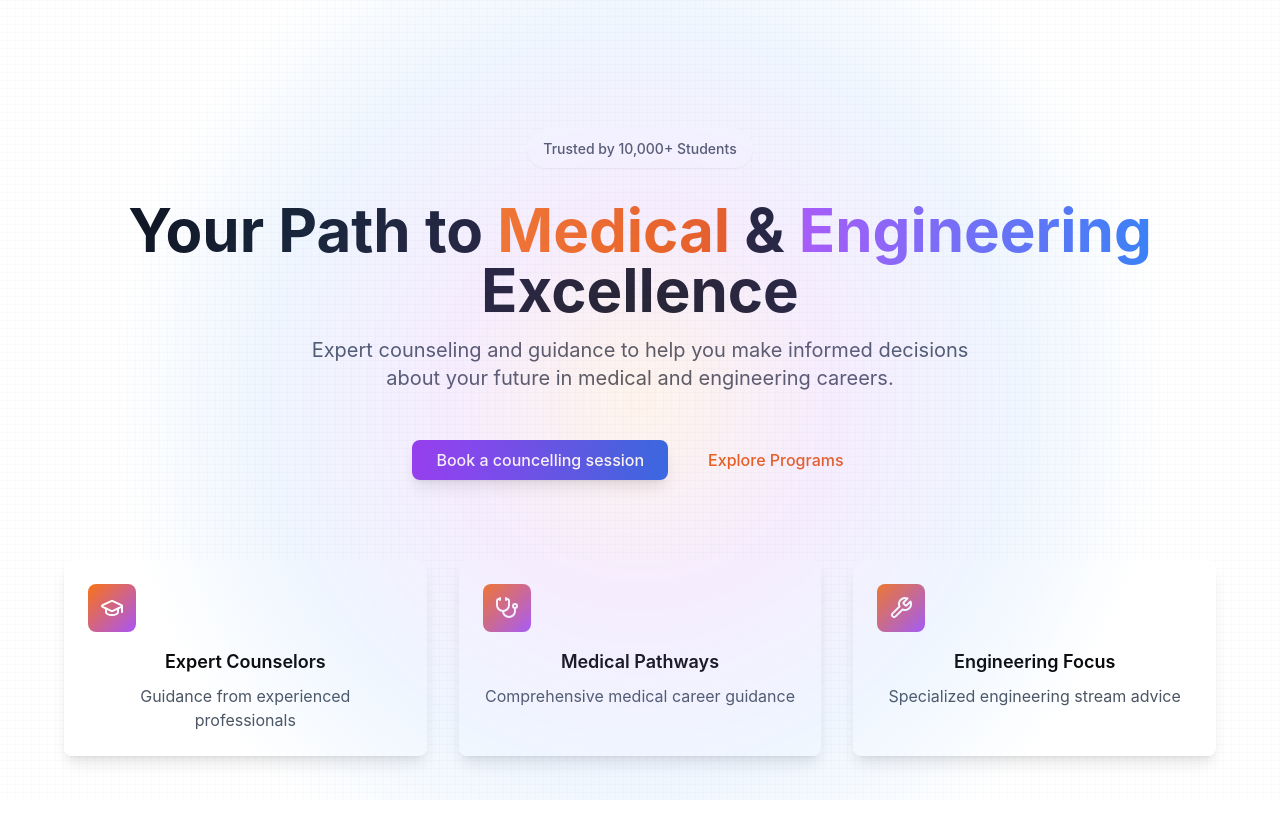
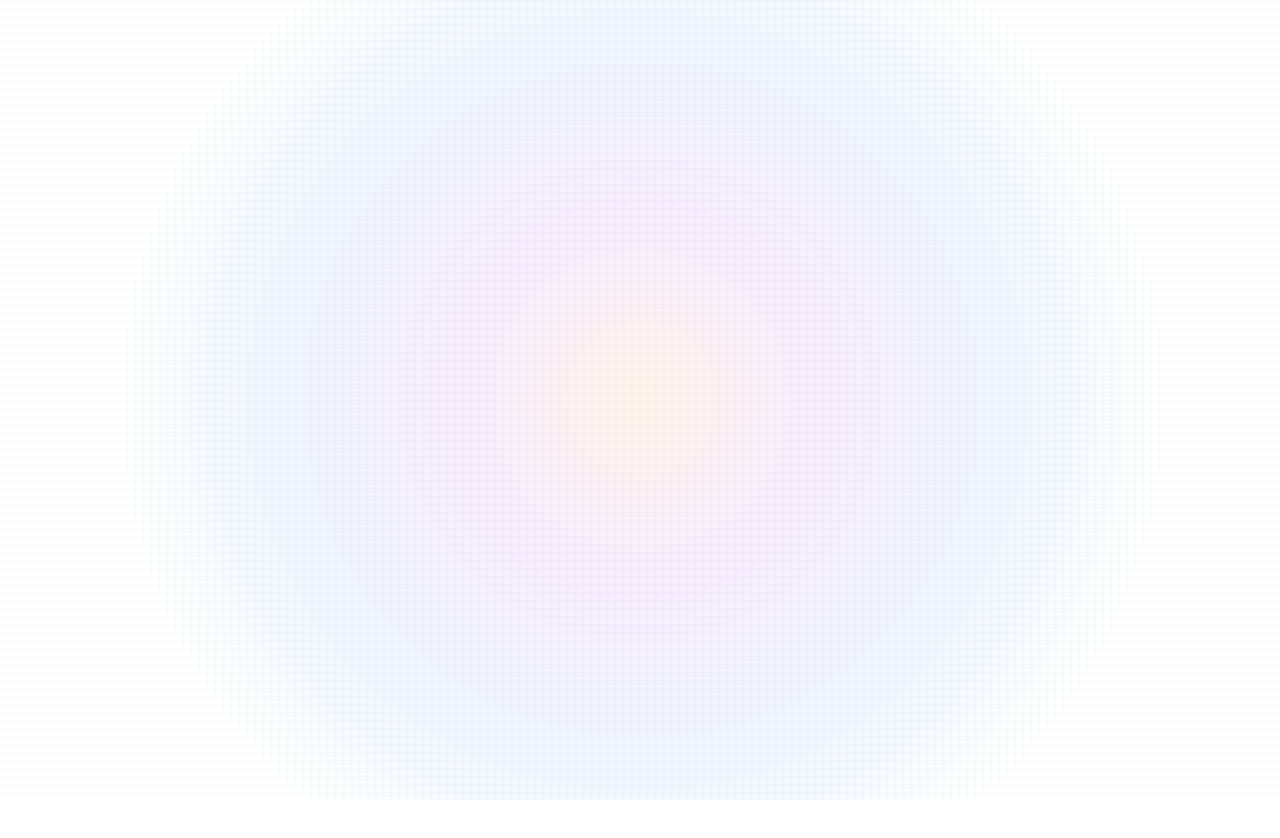
Before and after one commit to a-khushal/eduseat, a Next.js app: page / in a window 1280 px wide. Shown: the top 838 px of the page. After the commit the page ends 800 px from the top, so only its background shows below. Built offline with nearby package versions, Linux system fonts and the light colour scheme.

Commit message:
removed hero

```diff
--- a/app/page.tsx
+++ b/app/page.tsx
@@ -1,4 +1,4 @@
-import { Hero } from "@/components/ui/hero1";
+// import { Hero } from "@/components/ui/hero1";
 
 export default function Home() {
   return (
@@ -11,7 +11,7 @@ export default function Home() {
           </div>
         </div>
       </div>
-      <Hero />
+      {/* <Hero /> */}
     </>
   )
 }
```
